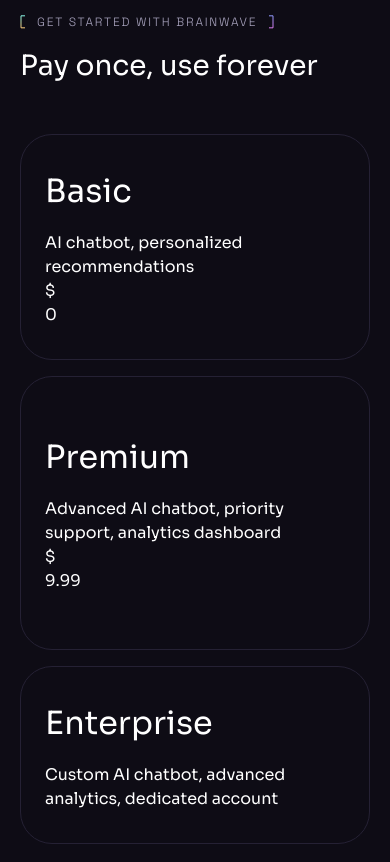
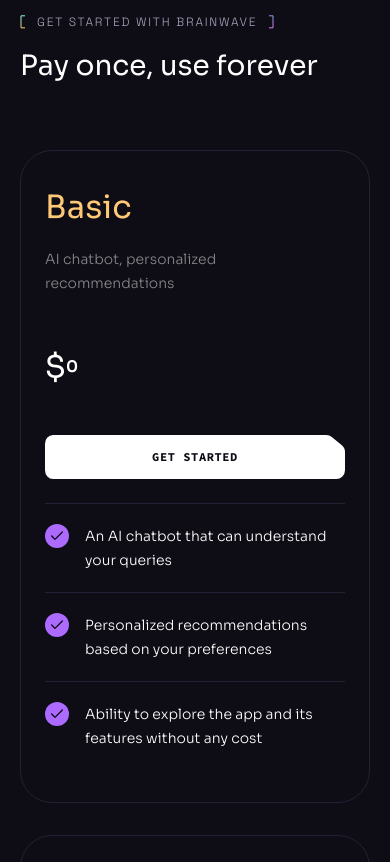
Before and after one commit to VeronikaFedorova/brainmate, a React (Vite) app: page / in a window 390 px wide. Shown: the part 6940-7802 px from the top of the page. Built offline with nearby package versions, Linux system fonts and the light colour scheme.

Commit message:
Finish the pricing secection

```diff
--- a/src/components/Heading.jsx
+++ b/src/components/Heading.jsx
@@ -2,7 +2,7 @@
 
 const Heading = ({ className, title, text, tag }) => {
   return (
-    <div className={`${className} max-w-[50rem] mx-auto mb-12 lg:mb-20`}>
+    <div className={`${className} max-w-[50rem] mx-auto mb-12 lg:mb-20 md:text-center`}>
       {tag && <Tagline classname='mb-4 md:justify-center'>{tag}</Tagline>}
       {title && <h2 className="h2">{title}</h2>}
       {text && <p className="body-2 mt-4 text-n-4">{text}</p>}
--- a/src/components/Pricing.jsx
+++ b/src/components/Pricing.jsx
@@ -1,3 +1,4 @@
+import { ScrollParallax } from "react-just-parallax";
 import { smallSphere, stars } from "../assets";
 import Heading from "./Heading";
 import PricingList from "./PricingList";
@@ -16,6 +17,7 @@
             height={255}
             alt="Sphere"
           />
+          <ScrollParallax isAbsolutelyPositioned>
             <div className="absolute top-1/2 left-1/2 w-[60rem] -translate-x-1/2 -translate-y-1/2 pointer-events-none">
               <img
                 src={stars}
@@ -25,6 +27,7 @@
                 alt="Stars"
               />
             </div>
+          </ScrollParallax>
         </div>
         <Heading
           tag="Get started with Brainwave"
@@ -35,6 +38,14 @@
           <LeftLine />
           <RightLine />
         </div>
+        <div className="flex justify-center mt-10">
+          <a
+            className="text-xs font-code font-cold tracking-wider hover:text-color-6 cursor-pointer uppercase border-b"
+            href="/pricing"
+          >
+            See the full details
+          </a>
+        </div>
       </div>
     </Section>
   );
--- a/src/components/PricingList.jsx
+++ b/src/components/PricingList.jsx
@@ -1,4 +1,6 @@
+import { check } from "../assets";
 import { pricing } from "../constants";
+import Button from "./Button";
 
 const PricingList = () => {
   return (
@@ -6,20 +8,42 @@
       {pricing.map((item) => (
         <div
           id={item.id}
-          className="w-[19rem] max-lg:w-full h-full px-6 bg-n-8 border border-n-6 rounded-[2rem] lg:w-auto even:py-14 odd:py-8"
+          className="w-[19rem] max-lg:w-full h-full px-6 bg-n-8 border border-n-6 rounded-[2rem] lg:w-auto even:py-14 odd:py-8 odd:my-4 [&>h4]:first:text-color-2 [&>h4]:last:text-color-3 [&>h4]:even:text-color-1 "
           key={item.id}
         >
           <h4 className="h4 mb-4">{item.title}</h4>
-          <p>{item.description}</p>
+          <p className="body-2 min-h-[4rem] mb-3 text-n-1/50">
+            {item.description}
+          </p>
 
-          <div>
+          <div className="flex items-center h-[5.5rem] mb-6">
             {item.price && (
               <>
-                <div>$</div>
-                <div>{item.price}</div>
+                <div className="h3">$</div>
+                <div className="text-[5.5] leading-none font-bold">
+                  {item.price}
+                </div>
               </>
             )}
           </div>
+          <Button
+            className="w-full mb-6"
+            href={item.price ? "/pricing" : "mailto:fedorovavv03@gmail.com"}
+            white={!!item.price}
+          >
+            {item.price ? "Get started" : "Contact us"}
+          </Button>
+          <ul>
+            {item.features.map((feature, index) => (
+              <li
+                key={index}
+                className="flex items-start py-5 border-t border-n-6"
+              >
+                <img src={check} width={24} height={24} alt="Check" />
+                <p className="body-2 ml-4">{feature}</p>
+              </li>
+            ))}
+          </ul>
         </div>
       ))}
     </div>
```
Lines whose indentation alone changed are shown as unchanged.
